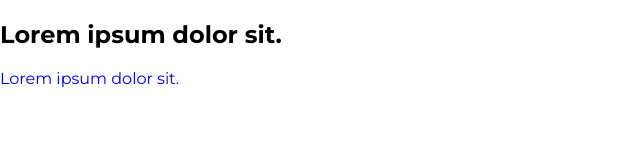
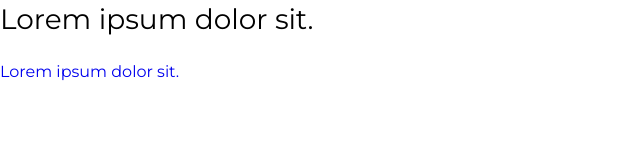
Before and after one commit to JuanWebDeveloper/Homburger-Clone, a plain HTML site: page index.html in a window 1280 px wide. Shown: the whole page, without its empty margins (0-640 px from the left). Drawn offline with Linux system fonts and the light colour scheme.

Commit message:
Website variables and general properties of titles

```diff
--- a/css/global.css
+++ b/css/global.css
@@ -1,6 +1,87 @@
 /* Fonts */
 @import url("https://fonts.googleapis.com/css2?family=Montserrat:ital,wght@0,100;0,200;0,300;0,400;0,500;0,600;0,700;0,800;0,900;1,100;1,200;1,300;1,400;1,500;1,600;1,700;1,800;1,900&display=swap");
 
+/* Type Size Variables */
+:root {
+	--font-size-base: 0.875rem;
+	--font-size-xs: 0.75rem;
+	--font-size-s: 0.75rem;
+	--font-size-m: 1.125rem;
+	--font-size-l: 1.125rem;
+	--font-size-xl: 1.875rem;
+}
+
+@media only screen and (min-width: 1280px) {
+	:root {
+		--font-size-m: 1.875rem;
+		--font-size-l: 2.5rem;
+		--font-size-xl: 4.375rem;
+	}
+}
+
+@media only screen and (min-width: 1024px) {
+	:root {
+		--font-size-base: 1.25rem;
+		--font-size-xs: 0.75rem;
+		--font-size-s: 1rem;
+		--font-size-m: 1.625rem;
+		--font-size-l: 1.875rem;
+		--font-size-xl: 3.375rem;
+	}
+}
+
+@media only screen and (min-width: 768px) {
+	:root {
+		--font-size-base: 1.125rem;
+		--font-size-xs: 0.75rem;
+		--font-size-s: 0.875rem;
+		--font-size-m: 1.25rem;
+		--font-size-l: 1.75rem;
+		--font-size-xl: 3.125rem;
+	}
+}
+
+/* Spacing Variables */
+:root {
+	--spacing-side: 20px;
+	--spacing-xs: 0.625rem;
+	--spacing-s: 0.9375rem;
+	--spacing-m: 1.5625rem;
+	--spacing-l: 3.125rem;
+	--spacing-xl: 6.25rem;
+}
+
+@media only screen and (min-width: 1024px) {
+	:root {
+		--spacing-side: 60px;
+		--spacing-xs: 1.25rem;
+		--spacing-s: 1.5625rem;
+		--spacing-m: 2.8125rem;
+		--spacing-l: 8.4375rem;
+		--spacing-xl: 10.9375rem;
+	}
+}
+
+@media only screen and (min-width: 768px) {
+	:root {
+		--spacing-xs: 0.9375rem;
+		--spacing-s: 1.25rem;
+		--spacing-m: 2.1875rem;
+		--spacing-l: 4.6875rem;
+		--spacing-xl: 8.4375rem;
+	}
+}
+
+/* Color Variables And Transitions */
+:root {
+	--title-color-1: #c00d1e;
+	--title-color-2: #ffff;
+	--button-color: #c00d1e;
+	--button-hover-color: #c00d1ecc;
+	--transition: all 0.3s ease-in;
+}
+
+/* Globals Styles */
 * {
 	box-sizing: border-box;
 	font-family: "Montserrat", sans-serif;
@@ -9,6 +90,23 @@
 }
 
 body {
+	margin: 0;
 	padding: 0;
-	margin: 0;
 }
+
+h1,
+h2,
+h3 {
+	font-size: var(--font-size-l);
+}
+
+h1,
+h2,
+h3,
+h4,
+h5,
+h6 {
+	font-weight: 400;
+	line-height: 1.375;
+	margin-top: 0;
+}
```
